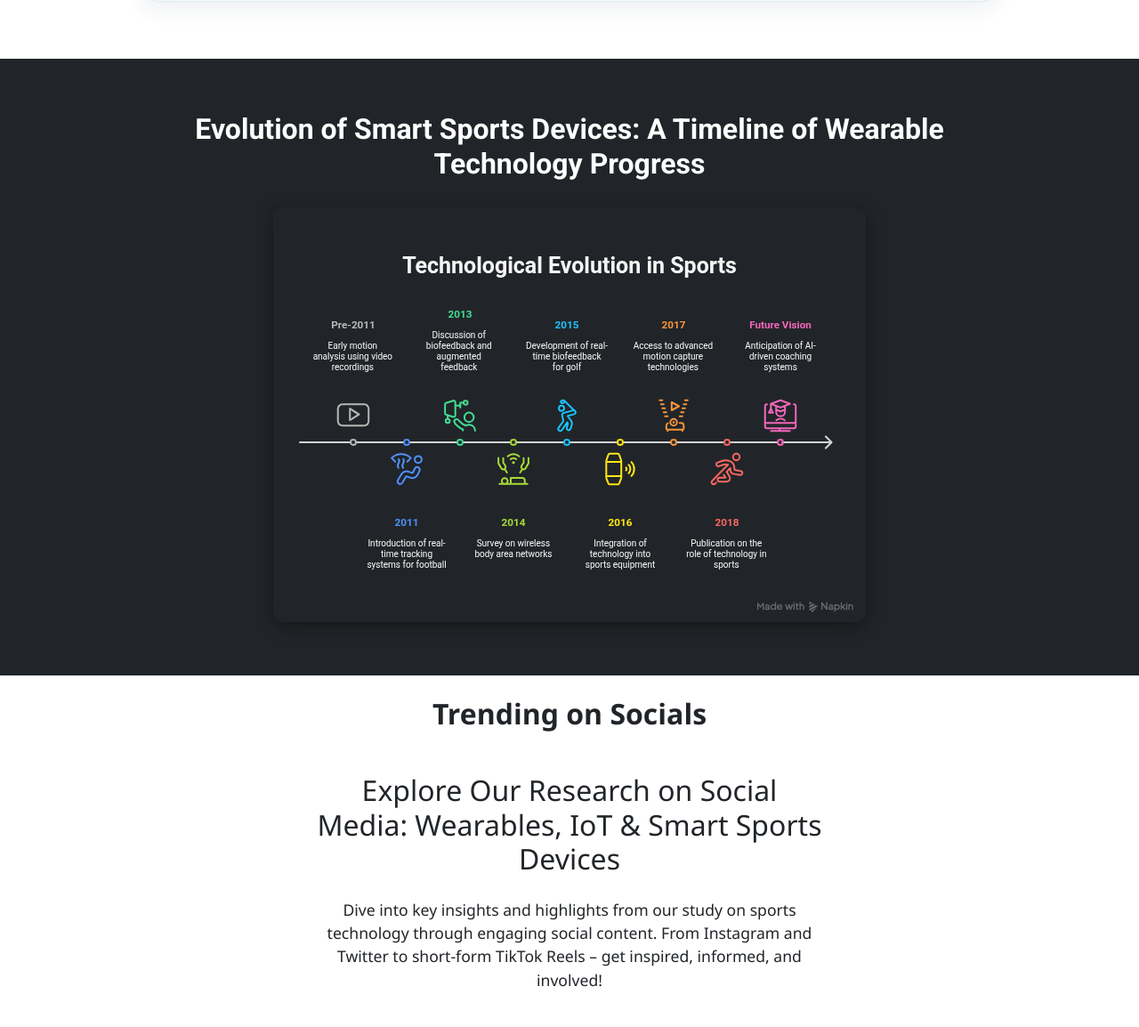
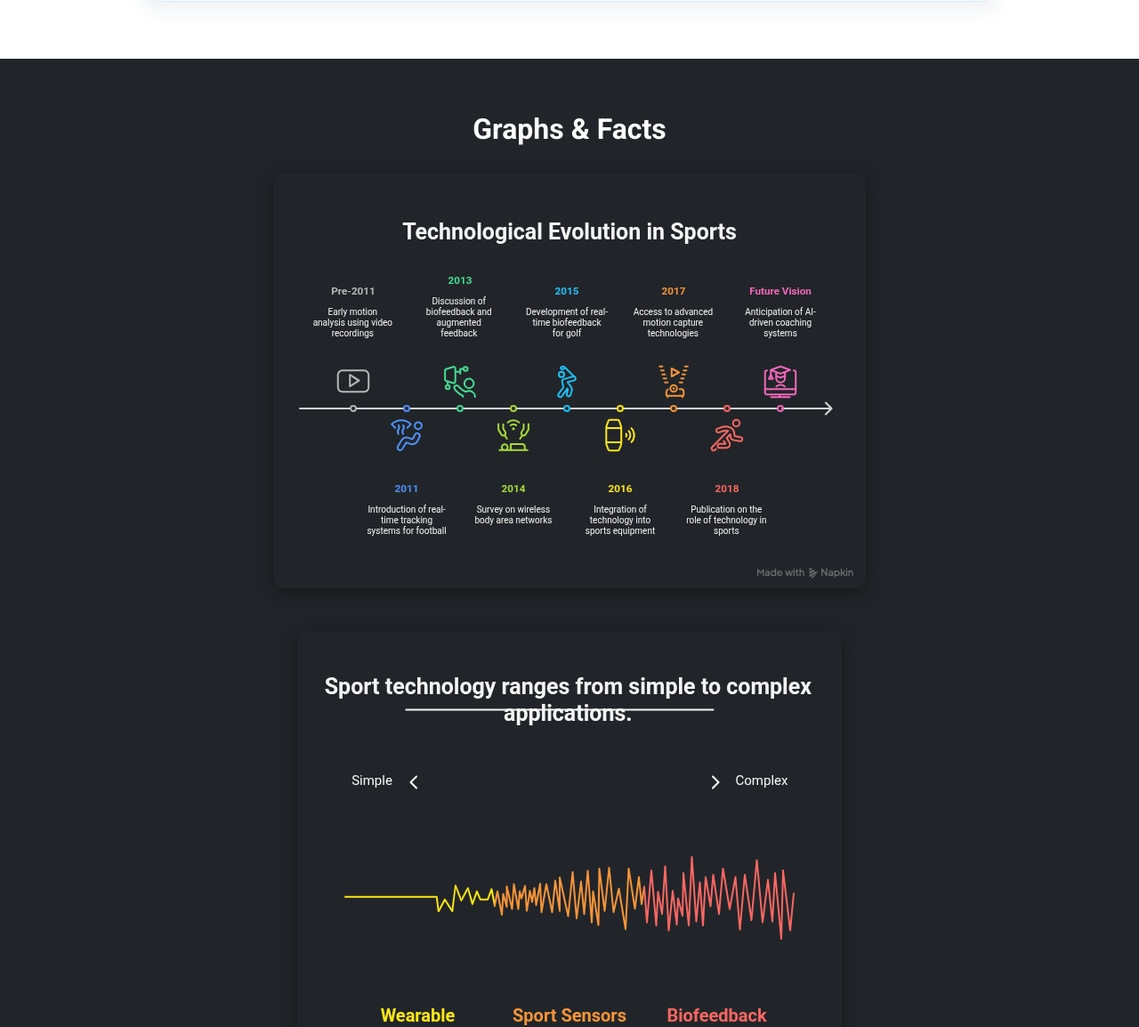
Before and after one commit to vibi004/Business-English-Paper-Research, a plain HTML site: page index.html in a window 1280 px wide. Shown: the part 1411-2565 px from the top of the page at 89% size. Drawn offline with nearby package versions, Linux system fonts and the light colour scheme.

Commit message:
insta image width

```diff
--- a/index.html
+++ b/index.html
@@ -452,11 +452,20 @@
 </section>
 
 <section id="tech" class="bg-dark fade-in" style="padding: 60px 0;">
+
     <div class="container text-center" style="max-width: 900px; margin: auto;">
         <h2 class="timeline-title" style="color: #fff; font-size: 2rem; margin-bottom: 30px;">
-            Evolution of Smart Sports Devices: A Timeline of Wearable Technology Progress
+            Graphs & Facts
         </h2>
         <img src="media/timeline.png" alt="Timeline of wearable tech in sports" class="timeline-img"
+             style="max-width: 100%; height: auto; display: block; margin: 0 auto; box-shadow: 0 4px 20px rgba(0,0,0,0.4); border-radius: 12px;">
+    </div>
+    <div class="container text-center mt-5" style="max-width: 900px; margin: auto;">
+        <img src="media/graph2.png" alt="Timeline of wearable tech in sports" class="timeline-img"
+             style="max-width: 100%; height: auto; display: block; margin: 0 auto; box-shadow: 0 4px 20px rgba(0,0,0,0.4); border-radius: 12px;">
+    </div>
+    <div class="container text-center mt-5" style="max-width: 900px; margin: auto;">
+        <img src="media/graph3.png" alt="Timeline of wearable tech in sports" class="timeline-img"
              style="max-width: 100%; height: auto; display: block; margin: 0 auto; box-shadow: 0 4px 20px rgba(0,0,0,0.4); border-radius: 12px;">
     </div>
 </section>
```
Also changed, not shown: media/graph2.png (added), media/graph3.png (added).
